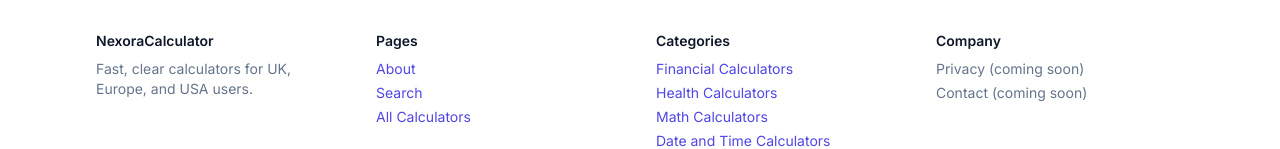
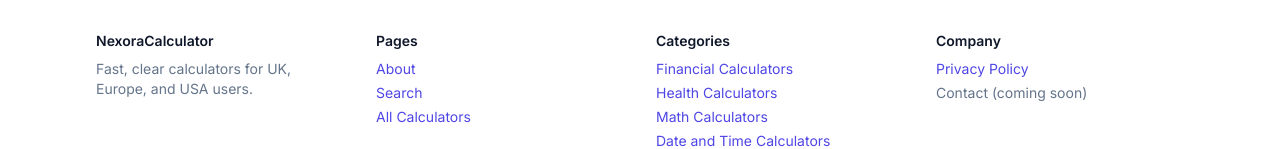
Before and after one commit to azharuljalil-design/nexora-calculator, a Next.js app: page / in a window 1280 px wide. Shown: the part 3021-3170 px from the top of the page. Built offline with nearby package versions, Linux system fonts and the light colour scheme.

Commit message:
Connect Privacy Policy footer link

```diff
--- a/src/components/layout/Footer.tsx
+++ b/src/components/layout/Footer.tsx
@@ -65,7 +65,9 @@ export function Footer() {
           <div className="space-y-2">
             <p className="text-sm font-semibold text-text">Company</p>
             <div className="space-y-1 text-sm text-slate-500">
-              <p className="text-slate-500">Privacy (coming soon)</p>
+              <Link href="/privacy" className="block hover:text-primary">
+  Privacy Policy
+</Link>
               <p className="text-slate-500">Contact (coming soon)</p>
             </div>
           </div>
```
